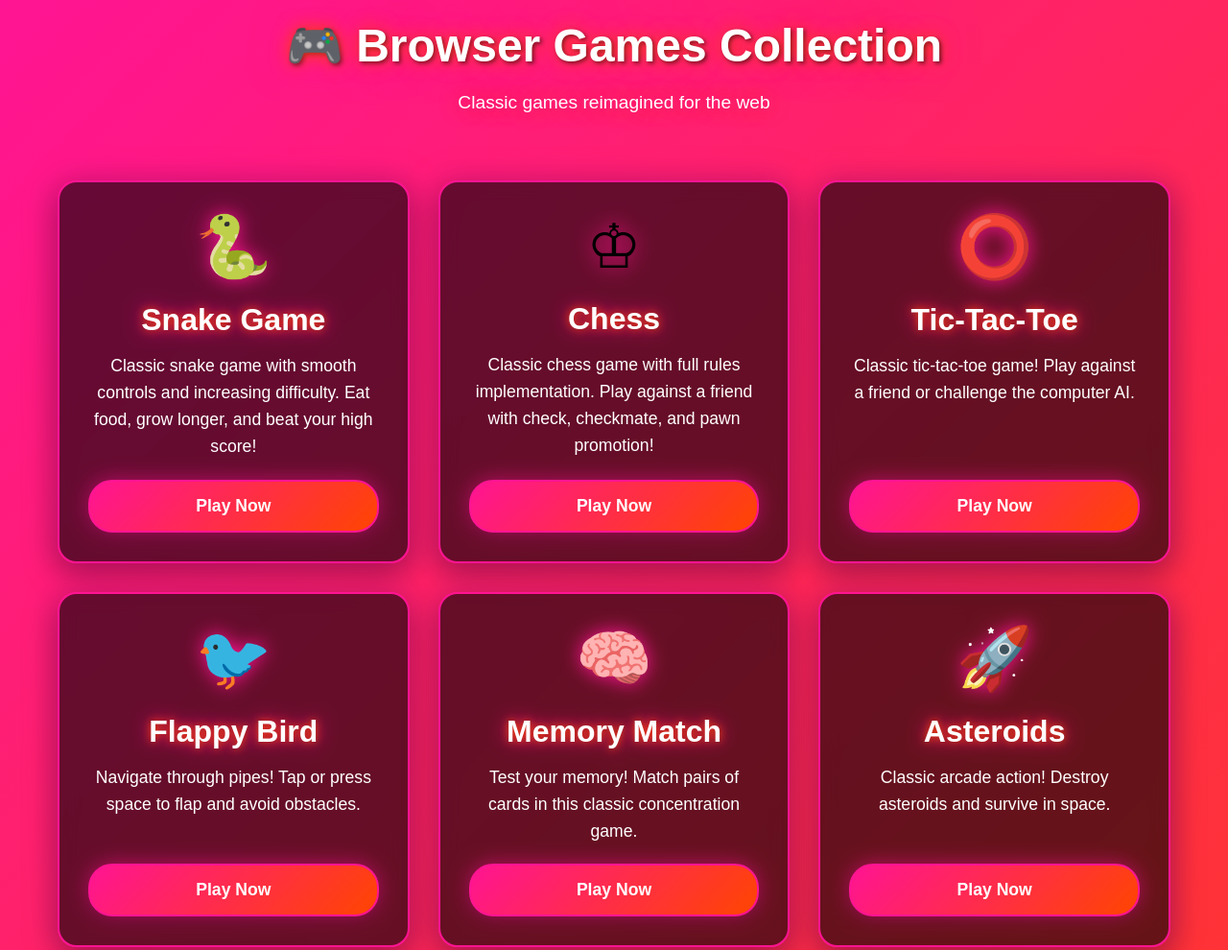
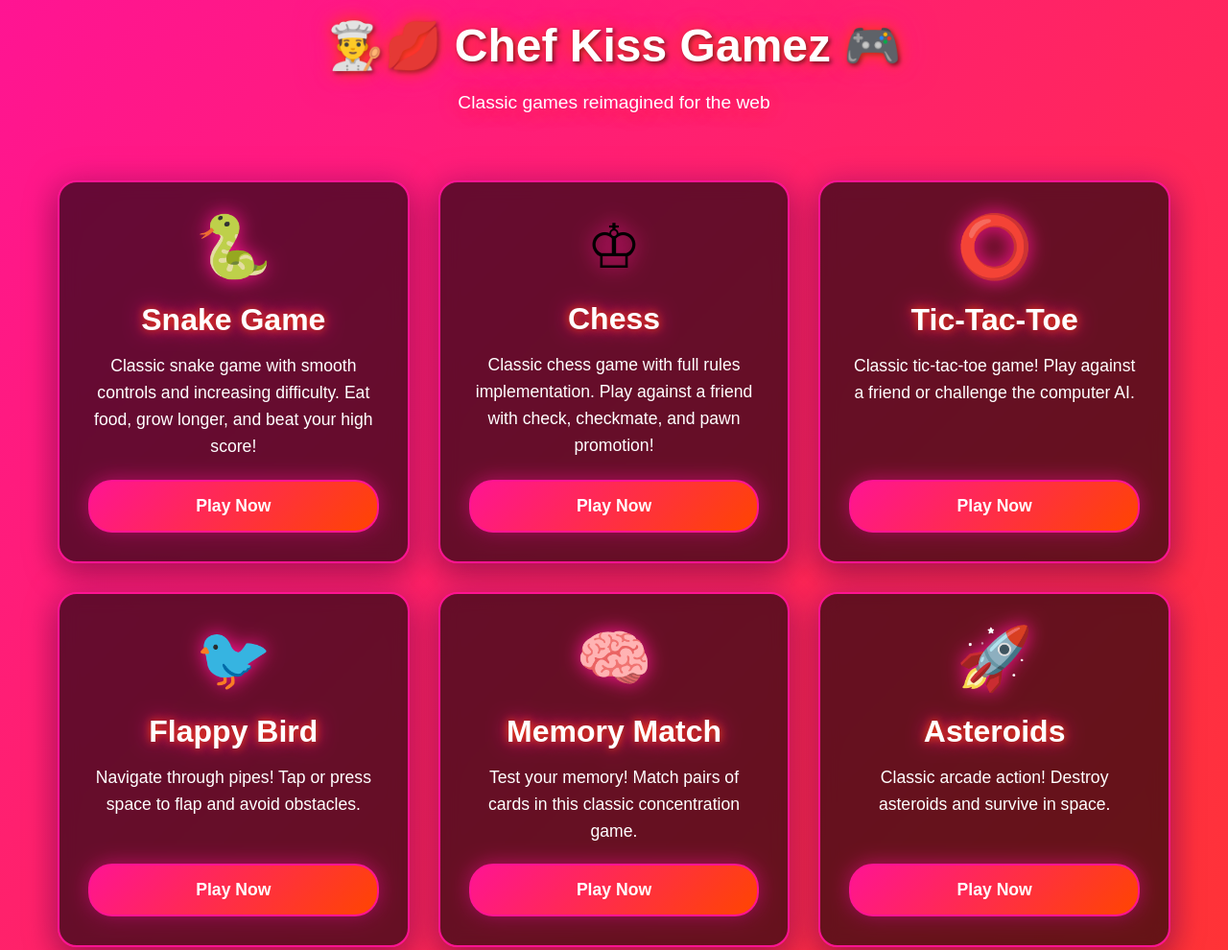
Before and after one commit to jehoshua02/gamez, a plain HTML site: page index.html in a window 1280 px wide. Shown: the top 990 px of the page at 96% size. Drawn offline with Linux system fonts and the light colour scheme.

Commit message:
Update some text on the site

```diff
--- a/index.html
+++ b/index.html
@@ -3,7 +3,7 @@
 <head>
     <meta charset="UTF-8">
     <meta name="viewport" content="width=device-width, initial-scale=1.0">
-    <title>Browser Games Collection</title>
+    <title>Chef Kiss Gamez</title>
     <style>
         * {
             margin: 0;
@@ -140,7 +140,7 @@
 </head>
 <body>
     <div class="container">
-        <h1>🎮 Browser Games Collection</h1>
+        <h1>👨‍🍳💋 Chef Kiss Gamez 🎮</h1>
         <p class="subtitle">Classic games reimagined for the web</p>
 
         <div class="games-grid">
@@ -284,7 +284,6 @@
 
         <footer>
             <p>Built with ❤️ using HTML, CSS, and JavaScript</p>
-            <p>Use arrow keys to play • Press space to pause</p>
         </footer>
     </div>
 </body>
```
